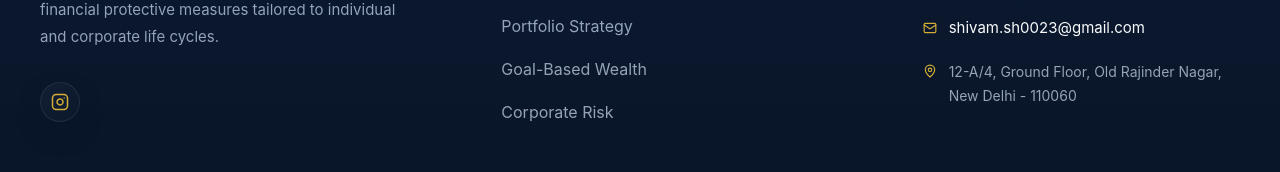
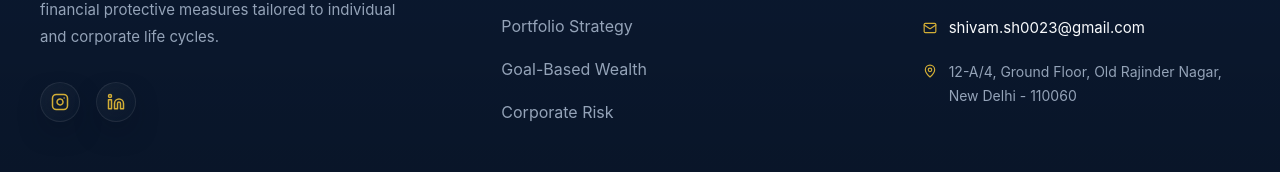
Before and after one commit to shivamsh0015-web/sharma-insurance, a React (Vite) app: page / in a window 1280 px wide. Shown: the part 2280-2452 px from the top of the page. Built offline with nearby package versions, Linux system fonts and the light colour scheme; no server answers.

Commit message:
UI: Added official LinkedIn profile link to footer social section

```diff
--- a/src/components/Layout.jsx
+++ b/src/components/Layout.jsx
@@ -1,6 +1,6 @@
 import React, { useState, useEffect } from 'react';
 import { Link, useLocation } from 'react-router-dom';
-import { Mail, Phone, MapPin, Instagram, Menu, X } from 'lucide-react';
+import { Mail, Phone, MapPin, Instagram, Linkedin, Menu, X } from 'lucide-react';
 
 import { client } from '../lib/sanity';
 
@@ -126,6 +126,16 @@ const Layout = ({ children }) => {
                 >
                   <Instagram size={18} color="var(--secondary)" />
                 </a>
+                <a
+                  href="https://www.linkedin.com/in/yogesh-sharma-72a453227?utm_source=share_via&utm_content=profile&utm_medium=member_android"
+                  target="_blank"
+                  rel="noopener noreferrer"
+                  className="glass-panel"
+                  style={{ width: '40px', height: '40px', display: 'flex', alignItems: 'center', justifyContent: 'center' }}
+                  aria-label="LinkedIn"
+                >
+                  <Linkedin size={18} color="var(--secondary)" />
+                </a>
               </div>
             </div>
 
```
